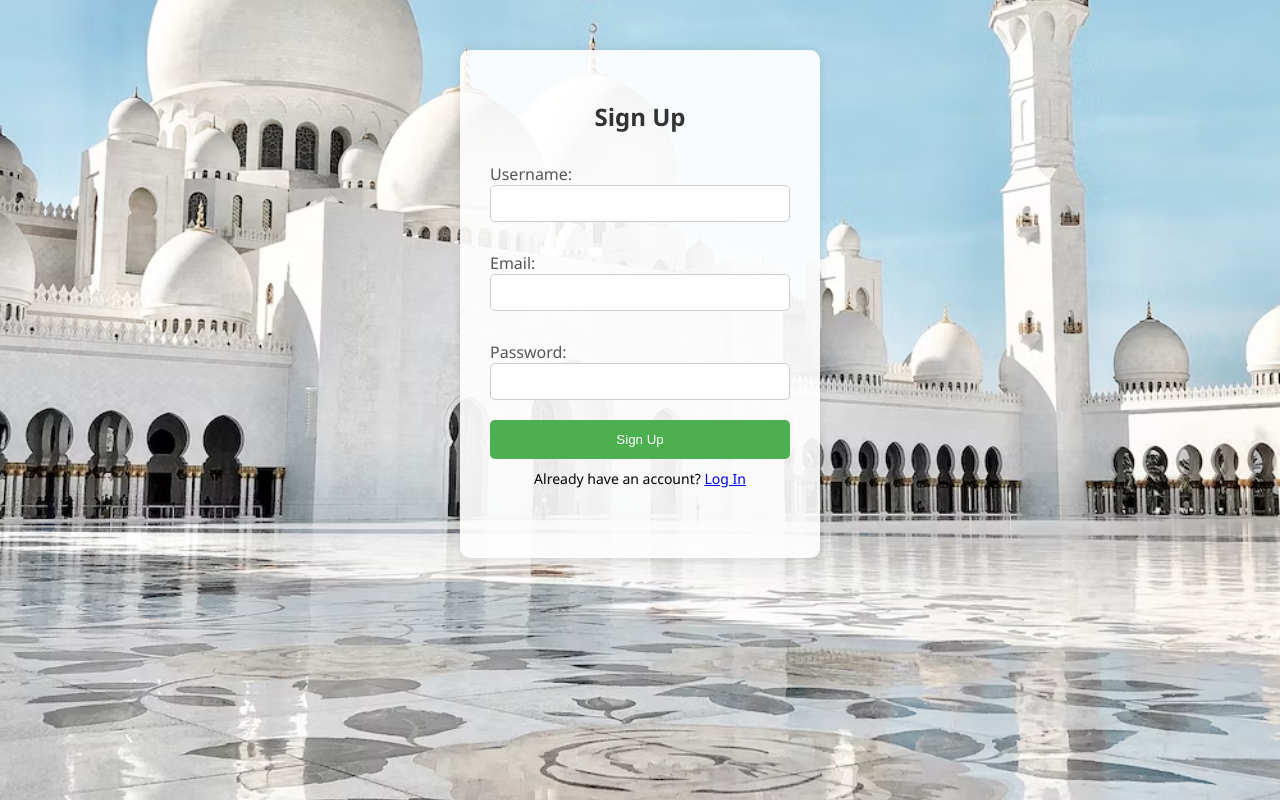
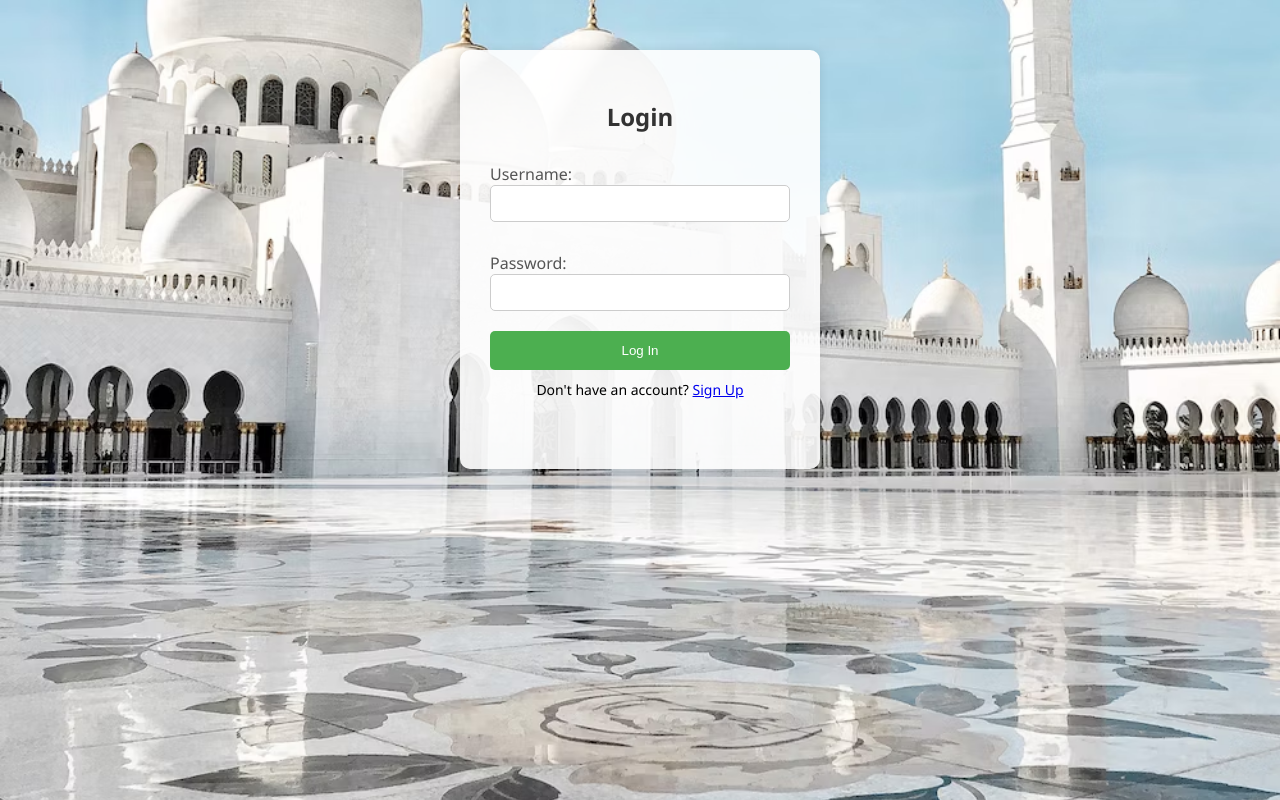
Before and after one commit to DarulArqam/DarulArqam.github.io, a plain HTML site: page index.html in a window 1280 px wide. Drawn offline with Linux system fonts and the light colour scheme.

Commit message:
Login index.html

```diff
--- a/index.html
+++ b/index.html
@@ -4,21 +4,19 @@
     <meta charset="UTF-8">
     <meta name="viewport" content="width=device-width, initial-scale=1.0">
     <link rel="stylesheet" href="styles.css">
-    <title>Sign Up</title>
+    <title>Login</title>
 </head>
 <body style="background-image: url('DarulArqam.github.io/Images/Masjid.avif');">
     <div class="container">
-        <form class="form" id="signupForm">
-            <h2>Sign Up</h2>
-            <label for="username">Username:</label>
-            <input type="text" id="username" required>
-            <label for="email">Email:</label>
-            <input type="email" id="email" required>
-            <label for="password">Password:</label>
-            <input type="password" id="password" required>
-            <button type="button" onclick="validateSignUp()">Sign Up</button>
-            <p class="small-text">Already have an account? <a href="login.html">Log In</a></p>
-            <p id="errorMessage" class="error-message"></p>
+        <form class="form" id="loginForm">
+            <h2>Login</h2>
+            <label for="loginUsername">Username:</label>
+            <input type="text" id="loginUsername" required>
+            <label for="loginPassword">Password:</label>
+            <input type="password" id="loginPassword" required>
+            <button type="button" onclick="validateLogin()">Log In</button>
+            <p class="small-text">Don't have an account? <a href="signup.html">Sign Up</a></p>
+            <p id="loginErrorMessage" class="error-message"></p>
         </form>
     </div>
 
```
